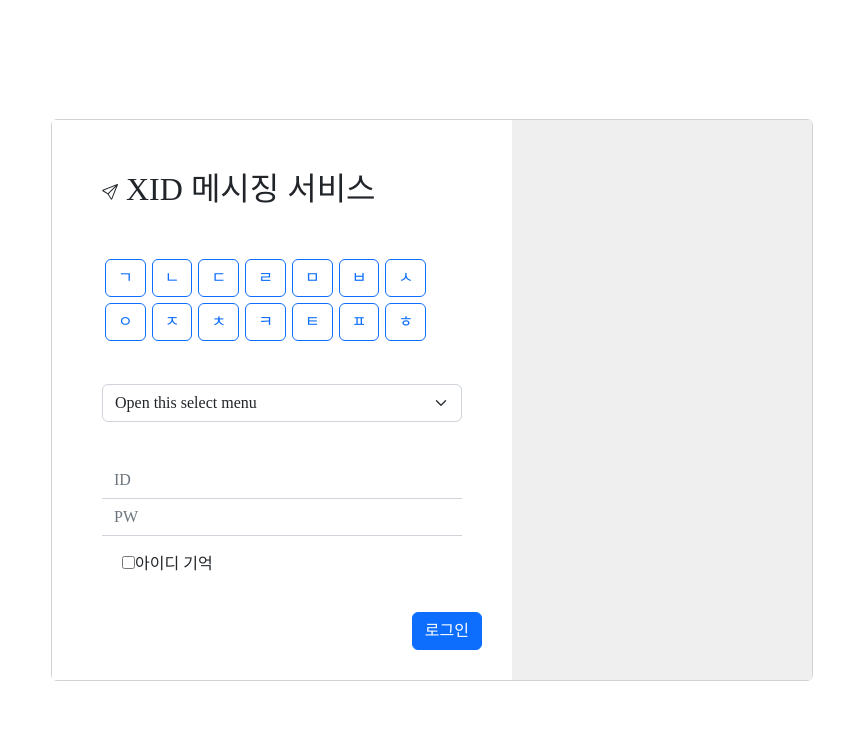
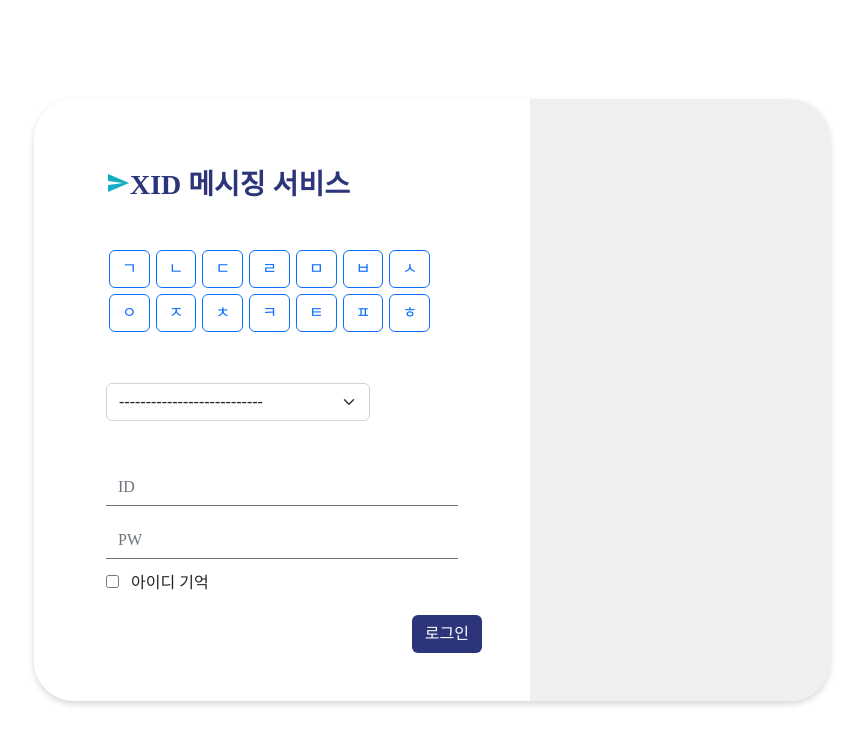
Before and after one commit to JaeHongDev/xid-ps-front, a website with bundled scripts: page pages/Login.html in a window 1280 px wide. Shown: the whole page, without its empty margins (208-1071 px from the left). Built offline with nearby package versions, Linux system fonts and the light colour scheme; a web font is replaced by a local one.

Commit message:
update login design

```diff
--- a/css/Login.css
+++ b/css/Login.css
@@ -16,7 +16,6 @@ section {
 }
 
 section form {
-    padding: 30px;
     background-color: #ffffff;
 }
 
@@ -25,9 +24,6 @@ section form {
     background-color: #efefef;
 }
 
-.login-form-inputs div {
-    padding: 20px;
-}
 
 .login-form-button button {
     float: right;
@@ -46,7 +42,7 @@ section form {
 }
 
 .login-button-group label {
-    margin:3px;
+    margin: 3px;
 }
 
 .underline-input {
@@ -55,4 +51,12 @@ section form {
     border-right: none;
     box-shadow: none;
     border-radius: 0px;
+    border-bottom:1px solid #707070;
 }
+
+.underline-input:focus {
+    box-shadow: none;
+}
+
+.consonants-label {
+}
--- a/css/reset.css
+++ b/css/reset.css
@@ -9,7 +9,7 @@
 a, abbr, acronym, address, big, cite, code,
 del, dfn, em, img, ins, kbd, q, s, samp,
 small, strike, strong, sub, sup, tt, var,
-b, u, i, center,
+b, u, i, center,h1,h2,h3,h4,h5,h6,
 dl, dt, dd, ol, ul, li,
 fieldset, form, label, legend,
 table, caption, tbody, tfoot, thead, tr, th, td,
--- /dev/null
+++ b/css/xidps-component.css
@@ -0,0 +1,71 @@
+@import url(https://cdn.jsdelivr.net/gh/moonspam/NanumSquare@1.0/nanumsquare.css);
+
+body {
+    font-family: NanumSquare ;
+}
+
+.xidps-card{
+    box-shadow: 0 3px 6px 0 rgba(0, 0, 0, 0.16);
+    background-color: #fff;
+}
+
+
+/*<editor-fold desc="xidps font weight">*/
+.xidps-fw-8{
+    font-weight: 800;
+}
+/*</editor-fold>*/
+/*<editor-fold desc="xidps color settings">*/
+/* mid night blue */
+.xidps-color-mdblue{
+    color:#2c347a
+}
+.xidps-bgColor-mdblue{
+    background-color:#2c347a;
+    color:#ffffff;
+}
+/*</editor-fold>*/
+/*<editor-fold desc="xidps icon styles">*/
+/* icon gradient styles*/
+
+.send-icon {
+    background:linear-gradient(21deg, #1eacdb -5%, #00b19f 131%);
+}
+
+/* xidps icon gradient settings*/
+.gradient-icon {
+    -webkit-background-clip: text;
+    -webkit-text-fill-color: transparent;
+}
+/*</editor-fold>*/
+/*<editor-fold desc="xidps radius settings">*/
+.xidps-radius{
+    border-radius: 40px;
+}
+.xidps-radius-l{
+    border-top-left-radius: 40px;
+    border-bottom-left-radius: 40px;
+}
+.xidps-radius-r{
+    border-top-right-radius: 40px;
+    border-bottom-right-radius: 40px;
+}
+.xidps-radius-tl{
+    border-top-left-radius: 40px;
+}
+.xidps-radius-tr{
+    border-top-right-radius: 40px;
+}
+.xidps-radius-bl{
+    border-bottom-left-radius: 40px;
+}
+.xidps-radius-br{
+    border-bottom-right-radius: 40px;
+}
+/*</editor-fold>*/
+
+/*<editor-fold desc="xidps button">*/
+.xidps-btn{
+    height:30px;
+}
+/*</editor-fold>*/
--- a/js/main.js
+++ b/js/main.js
@@ -6,7 +6,8 @@ const main = {
 
         const _this = this;
         const $menuButtons = document.querySelectorAll(".xidps-menu-buttons");
-
+        const $priceTooltipButton = document.querySelector("#price-tooltip");
+        $priceTooltipButton.tooltip();
 
         setInterval(_this.onloadMessage, 10000)
         $menuButtons.forEach($menuButton => $menuButton.addEventListener('click', () => {
--- a/pages/Login.html
+++ b/pages/Login.html
@@ -1,105 +1,104 @@
 <!doctype html>
-<html lang="en">
+<html lang='en'>
 <head>
-    <meta charset="utf-8">
-    <meta content="width=device-width, initial-scale=1" name="viewport">
+    <meta charset='utf-8'>
+    <meta content='width=device-width, initial-scale=1' name='viewport'>
     <title></title>
     <!-- bootstrap css load -->
-    <link crossorigin="anonymous" href="https://cdn.jsdelivr.net/npm/bootstrap@5.2.0-beta1/dist/css/bootstrap.min.css"
-          integrity="sha384-0evHe/X+R7YkIZDRvuzKMRqM+OrBnVFBL6DOitfPri4tjfHxaWutUpFmBp4vmVor" rel="stylesheet">
+    <link crossorigin='anonymous' href='https://cdn.jsdelivr.net/npm/bootstrap@5.2.0-beta1/dist/css/bootstrap.min.css'
+          integrity='sha384-0evHe/X+R7YkIZDRvuzKMRqM+OrBnVFBL6DOitfPri4tjfHxaWutUpFmBp4vmVor' rel='stylesheet'>
+    <!-- material font icon -->
+    <link href='https://fonts.googleapis.com/icon?family=Material+Icons' rel='stylesheet'>
     <!-- reset css -->
-    <link href="../css/reset.css" rel="stylesheet">
+    <link href='../css/reset.css' rel='stylesheet'>
+    <!-- xidps component-->
+    <link href='../css/xidps-component.css' rel='stylesheet'>
     <!-- login css -->
-    <link href="../css/Login.css" rel="stylesheet">
+    <link href='../css/Login.css' rel='stylesheet'>
 </head>
 <body>
 <section>
-    <div class="login-wrap card">
-        <form>
-            <div class="login-form-inputs">
-                <div>
-                    <h2>
-                        <svg class="bi bi-send" fill="currentColor" height="16" viewBox="0 0 16 16"
-                             width="16" xmlns="http://www.w3.org/2000/svg">
-                            <path d="M15.854.146a.5.5 0 0 1 .11.54l-5.819 14.547a.75.75 0 0 1-1.329.124l-3.178-4.995L.643 7.184a.75.75 0 0 1 .124-1.33L15.314.037a.5.5 0 0 1 .54.11ZM6.636 10.07l2.761 4.338L14.13 2.576 6.636 10.07Zm6.787-8.201L1.591 6.602l4.339 2.76 7.494-7.493Z"/>
-                        </svg>
-                        XID 메시징 서비스
+    <div class='login-wrap xidps-card xidps-radius'>
+        <form class='xidps-radius-l p-lg-5' id='loginForm'>
+            <div class='login-form-inputs'>
+                <div class='p-4'>
+                    <h2 class='fs-3 d-flex'>
+                        <span class='material-icons gradient-icon send-icon '>send</span>
+                        <span class='xidps-color-mdblue xidps-fw-8'>XID 메시징 서비스</span>
                     </h2>
                 </div>
-                <div aria-label="Basic radio toggle button group" class="login-button-group" role="group" value="ㄱ">
-                    <input autocomplete="off"  class="btn-check" id="btnradio1" name="consonants" type="radio">
-                    <label class="btn btn-outline-primary consonants-label" for="btnradio1">ㄱ</label>
+                <div aria-label='Basic radio toggle button group' class='login-button-group p-4' role='group' value='ㄱ'>
+                    <input autocomplete='off' class='btn-check' id='btnradio1' name='consonants' type='radio'>
+                    <label class='btn btn-outline-primary consonants-label small' for='btnradio1'>ㄱ</label>
 
-                    <input autocomplete="off" class="btn-check" id="btnradio2" name="consonants" type="radio">
-                    <label class="btn btn-outline-primary consonants-label" for="btnradio2">ㄴ</label>
-                    <input autocomplete="off" class="btn-check" id="btnradio3" name="consonants" type="radio">
-                    <label class="btn btn-outline-primary consonants-label" for="btnradio3">ㄷ</label>
+                    <input autocomplete='off' class='btn-check' id='btnradio2' name='consonants' type='radio'>
+                    <label class='btn btn-outline-primary consonants-label' for='btnradio2'>ㄴ</label>
+                    <input autocomplete='off' class='btn-check' id='btnradio3' name='consonants' type='radio'>
+                    <label class='btn btn-outline-primary consonants-label' for='btnradio3'>ㄷ</label>
 
-                    <input autocomplete="off" class="btn-check" id="btnradio4" name="consonants" type="radio">
-                    <label class="btn btn-outline-primary consonants-label" for=btnradio4>ㄹ</label>
+                    <input autocomplete='off' class='btn-check' id='btnradio4' name='consonants' type='radio'>
+                    <label class='btn btn-outline-primary consonants-label' for='btnradio4'>ㄹ</label>
 
-                    <input autocomplete="off" class="btn-check" id="btnradio5" name="consonants" type="radio">
-                    <label class="btn btn-outline-primary consonants-label" for=btnradio5>ㅁ</label>
+                    <input autocomplete='off' class='btn-check' id='btnradio5' name='consonants' type='radio'>
+                    <label class='btn btn-outline-primary consonants-label' for='btnradio5'>ㅁ</label>
 
-                    <input autocomplete="off" class="btn-check" id="btnradio6" name="consonants" type="radio">
-                    <label class="btn btn-outline-primary consonants-label" for=btnradio6>ㅂ</label>
+                    <input autocomplete='off' class='btn-check' id='btnradio6' name='consonants' type='radio'>
+                    <label class='btn btn-outline-primary consonants-label' for='btnradio6'>ㅂ</label>
 
-                    <input autocomplete="off" class="btn-check" id="btnradio7" name="consonants" type="radio">
-                    <label class="btn btn-outline-primary consonants-label" for=btnradio7>ㅅ</label>
+                    <input autocomplete='off' class='btn-check' id='btnradio7' name='consonants' type='radio'>
+                    <label class='btn btn-outline-primary consonants-label' for='btnradio7'>ㅅ</label>
 
-                    <input autocomplete="off" class="btn-check" id="btnradio8" name="consonants" type="radio">
-                    <label class="btn btn-outline-primary consonants-label" for=btnradio8>ㅇ</label>
+                    <input autocomplete='off' class='btn-check' id='btnradio8' name='consonants' type='radio'>
+                    <label class='btn btn-outline-primary consonants-label' for='btnradio8'>ㅇ</label>
 
-                    <input autocomplete="off" class="btn-check" id="btnradio9" name="consonants" type="radio">
-                    <label class="btn btn-outline-primary consonants-label" for=btnradio9>ㅈ</label>
+                    <input autocomplete='off' class='btn-check' id='btnradio9' name='consonants' type='radio'>
+                    <label class='btn btn-outline-primary consonants-label' for='btnradio9'>ㅈ</label>
 
-                    <input autocomplete="off" class="btn-check" id="btnradio10" name="consonants" type="radio">
-                    <label class="btn btn-outline-primary consonants-label" for=btnradio10>ㅊ</label>
+                    <input autocomplete='off' class='btn-check' id='btnradio10' name='consonants' type='radio'>
+                    <label class='btn btn-outline-primary consonants-label' for='btnradio10'>ㅊ</label>
 
-                    <input autocomplete="off" class="btn-check" id="btnradio11" name="consonants" type="radio">
-                    <label class="btn btn-outline-primary consonants-label" for=btnradio11>ㅋ</label>
+                    <input autocomplete='off' class='btn-check' id='btnradio11' name='consonants' type='radio'>
+                    <label class='btn btn-outline-primary consonants-label' for='btnradio11'>ㅋ</label>
 
-                    <input autocomplete="off" class="btn-check" id="btnradio12" name="consonants" type="radio">
-                    <label class="btn btn-outline-primary consonants-label" for=btnradio12>ㅌ</label>
+                    <input autocomplete='off' class='btn-check' id='btnradio12' name='consonants' type='radio'>
+                    <label class='btn btn-outline-primary consonants-label' for='btnradio12'>ㅌ</label>
 
-                    <input autocomplete="off" class="btn-check" id="btnradio13" name="consonants" type="radio">
-                    <label class="btn btn-outline-primary consonants-label" for=btnradio13>ㅍ</label>
+                    <input autocomplete='off' class='btn-check' id='btnradio13' name='consonants' type='radio'>
+                    <label class='btn btn-outline-primary consonants-label' for='btnradio13'>ㅍ</label>
 
-                    <input autocomplete="off" class="btn-check" id="btnradio14" name="consonants" type="radio">
-                    <label class="btn btn-outline-primary consonants-label" for=btnradio14>ㅎ</label>
+                    <input autocomplete='off' class='btn-check' id='btnradio14' name='consonants' type='radio'>
+                    <label class='btn btn-outline-primary consonants-label' for='btnradio14'>ㅎ</label>
 
                 </div>
-                <div>
-                    <select aria-label="Default select example" class="form-select" id="college-selector">
-                        <option selected>Open this select menu</option>
-                        <option value="1">One</option>
-                        <option value="2">Two</option>
-                        <option value="3">Three</option>
+                <div class='p-4'>
+                    <select aria-label='Default select example' class='form-select w-75' id='college-selector'>
+                        <option selected>---------------------------</option>
                     </select>
                 </div>
-                <div class="login-form-input-texts">
-                    <input class="form-control underline-input" id="id" placeholder="ID"
-                           type="text">
-                    <input class="form-control underline-input" id="password" placeholder="PW"
-                           type="password">
-                    <div>
-                        <input type="checkbox" id = "save-id-checkbox"/><span>아이디 기억</span>
+                <div class='login-form-input-texts p-4'>
+                    <input autocomplete='off' class='form-control underline-input ' id='id' placeholder='ID'
+                           type='text'>
+                    <input class='form-control underline-input mt-3 text-black' id='password' placeholder='PW'
+                           type='password'>
+                    <div class='mt-3'>
+                        <input id='save-id-checkbox' type='checkbox'/>
+                        <span class='m-lg-2'>아이디 기억</span>
                     </div>
                 </div>
             </div>
 
-            <div class="login-form-button">
-                <button class="btn btn-primary" id="loginBtn">로그인</button>
+            <div class='login-form-button'>
+                <button class='btn xidps-bgColor-mdblue' id='loginBtn'>로그인</button>
             </div>
         </form>
-        <div class="login-image">
+        <div class='login-image xidps-radius-r'>
         </div>
     </div>
 </section>
-<script crossorigin="anonymous"
-        integrity="sha384-pprn3073KE6tl6bjs2QrFaJGz5/SUsLqktiwsUTF55Jfv3qYSDhgCecCxMW52nD2"
-        src="https://cdn.jsdelivr.net/npm/bootstrap@5.2.0-beta1/dist/js/bootstrap.bundle.min.js"></script>
+<script crossorigin='anonymous'
+        integrity='sha384-pprn3073KE6tl6bjs2QrFaJGz5/SUsLqktiwsUTF55Jfv3qYSDhgCecCxMW52nD2'
+        src='https://cdn.jsdelivr.net/npm/bootstrap@5.2.0-beta1/dist/js/bootstrap.bundle.min.js'></script>
 
-<script type="module" src="../js/Login.js"></script>
+<script src='../js/Login.js' type='module'></script>
 </body>
 </html>
```
Also changed, not shown: css/main.css (+0 -11 lines), js/Login.js (+19 -5 lines), pages/main.html (+1 -2 lines).
